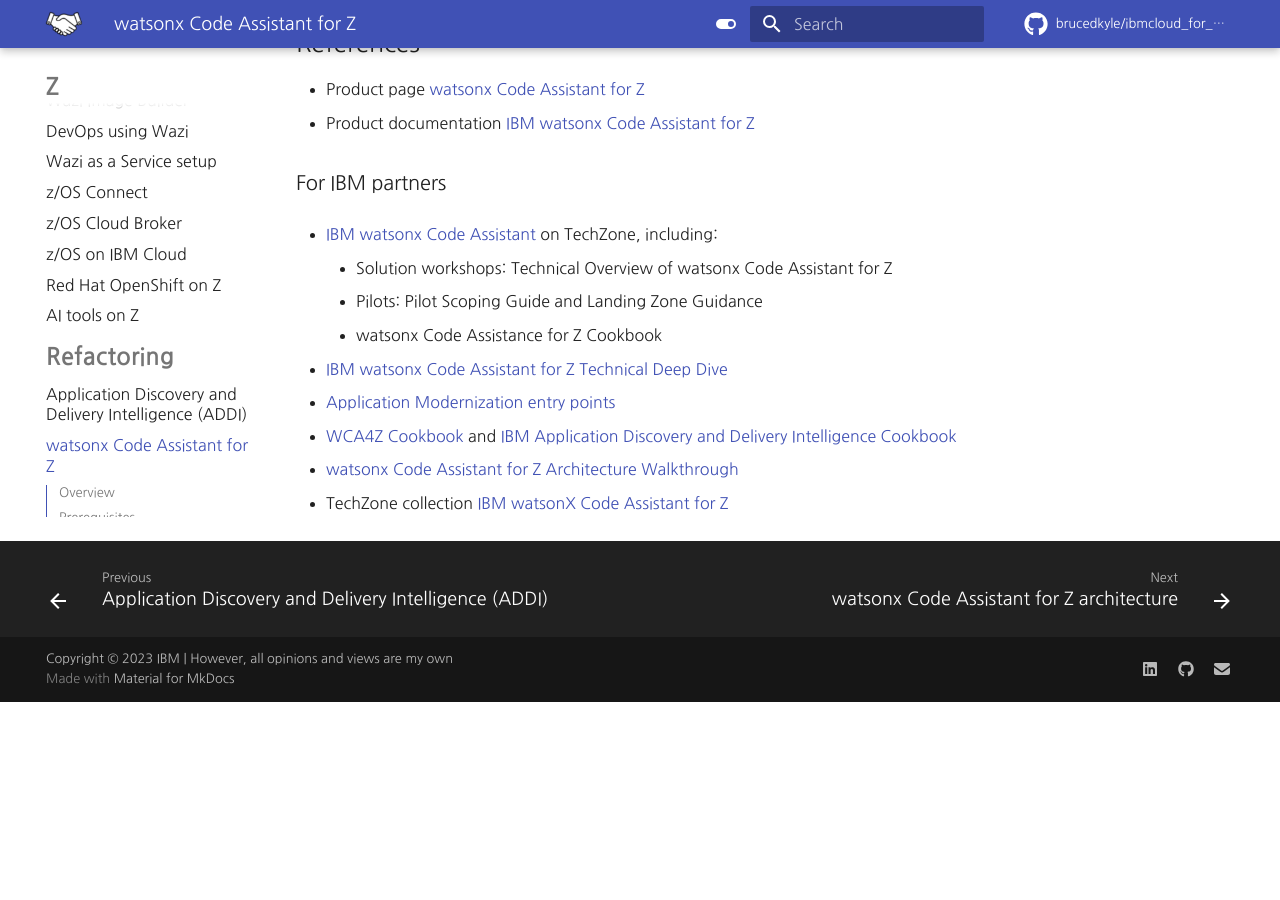
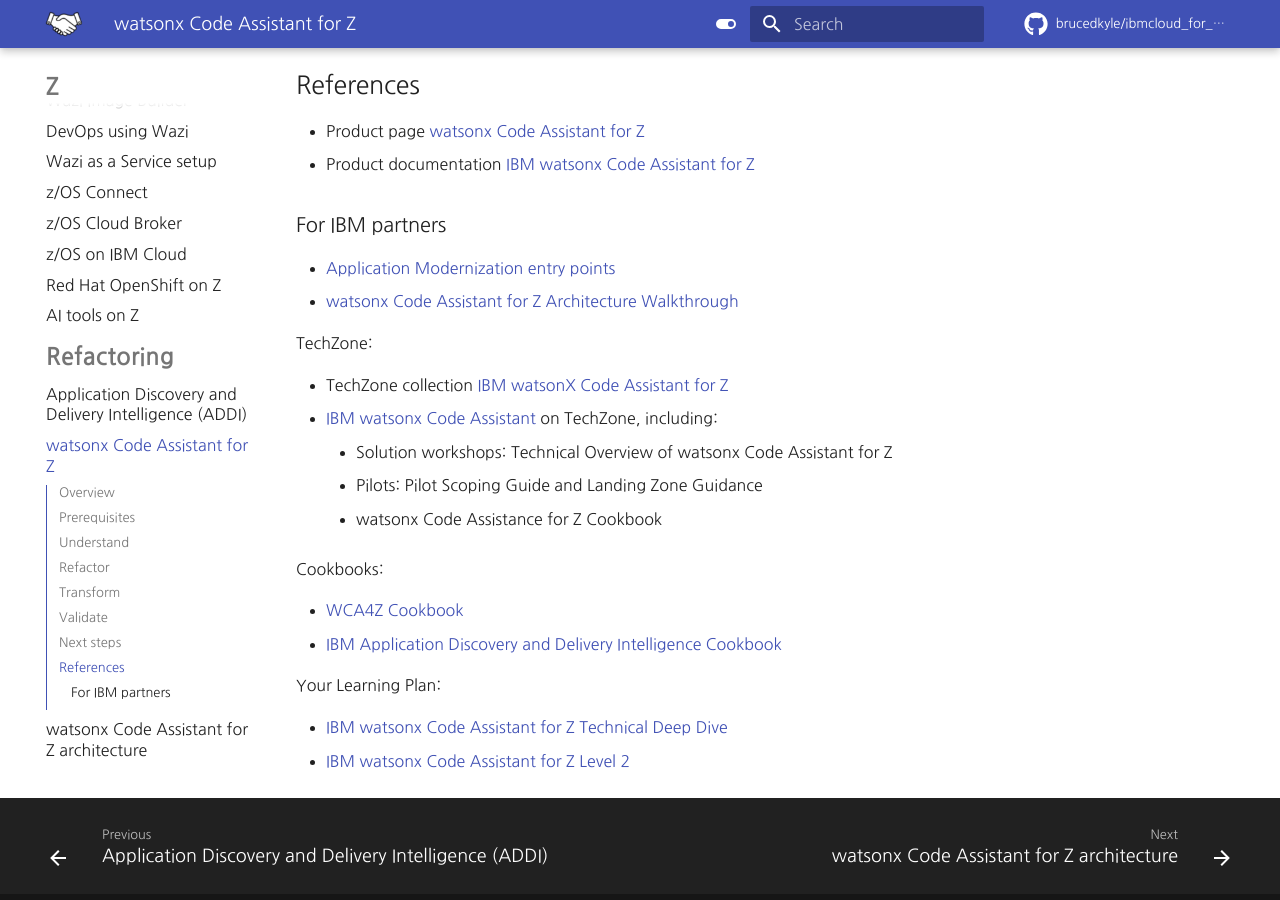
Before and after one commit to brucedkyle/ibmcloud_for_partners, an MkDocs documentation site: the page built from docs/mainframe/watsonxcodeassist.md, in a window 1280 px wide and 900 px high, scrolled down 4921 px. Built offline with MkDocs 1.6.1 and Material for MkDocs 9.7.7, drawn with Linux system fonts in a browser that asks for light colours; comment, search, counter and statistics services are not loaded; before the commit the page ends 5623 px from its top, so only the background shows below that; some of the changed text lies outside the part shown.

Commit message:
update watsonx code assistant

```diff
--- a/docs/mainframe/watsonxcodeassist.md
+++ b/docs/mainframe/watsonxcodeassist.md
@@ -119,14 +121,24 @@
 
 ### For IBM partners
 
+- [Application Modernization entry points](https://ibm.seismic.com/Link/Content/DCqPfg2PDGPhQGCC37gFbFC9bMPd)
+- [watsonx Code Assistant for Z Architecture Walkthrough](https://ibm.seismic.com/Link/Content/DCHR3WRXJCGH4GmQ7DTP3TgDQM88)
+
+TechZone:
+
+- TechZone collection [IBM watsonX Code Assistant for Z](https://techzone.ibm.com/collection/watsonx-code-assistant-for-z)
 - [IBM watsonx Code Assistant](https://techzone.ibm.com/collection/6537cf277220880017d7ac0d) on TechZone, including:
 
     - Solution workshops: Technical Overview of watsonx Code Assistant for Z
     - Pilots: Pilot Scoping Guide and Landing Zone Guidance
     - watsonx Code Assistance for Z Cookbook
 
+Cookbooks:
+
+- [WCA4Z Cookbook](https://ibm.seismic.com/Link/Content/DCCBqG4bgPWFdGCXH8Jqcj7hp9QP)
+- [IBM Application Discovery and Delivery Intelligence Cookbook](https://ibm.seismic.com/Link/Content/DCT7WMMVTMhWc82X7pWc6PRdmG88)
+
+Your Learning Plan:
+
 - [IBM watsonx Code Assistant for Z Technical Deep Dive](https://yourlearning.ibm.com/activity/PLAN-7AEEB533C014)
-- [Application Modernization entry points](https://ibm.seismic.com/Link/Content/DCqPfg2PDGPhQGCC37gFbFC9bMPd)
-- [WCA4Z Cookbook](https://ibm.seismic.com/Link/Content/DCCBqG4bgPWFdGCXH8Jqcj7hp9QP) and [IBM Application Discovery and Delivery Intelligence Cookbook](https://ibm.seismic.com/Link/Content/DCT7WMMVTMhWc82X7pWc6PRdmG88)
-- [watsonx Code Assistant for Z Architecture Walkthrough](https://ibm.seismic.com/Link/Content/DCHR3WRXJCGH4GmQ7DTP3TgDQM88)
-- TechZone collection [IBM watsonX Code Assistant for Z](https://techzone.ibm.com/collection/watsonx-code-assistant-for-z)
+- [IBM watsonx Code Assistant for Z Level 2](https://yourlearning.ibm.com/activity/PLAN-3A95B9E1CBA3?focuslmsId=AB-EC47F53F4E7F)
```
Also changed, not shown: other parts of docs/mainframe/watsonxcodeassist.md (+3 -1 lines).
